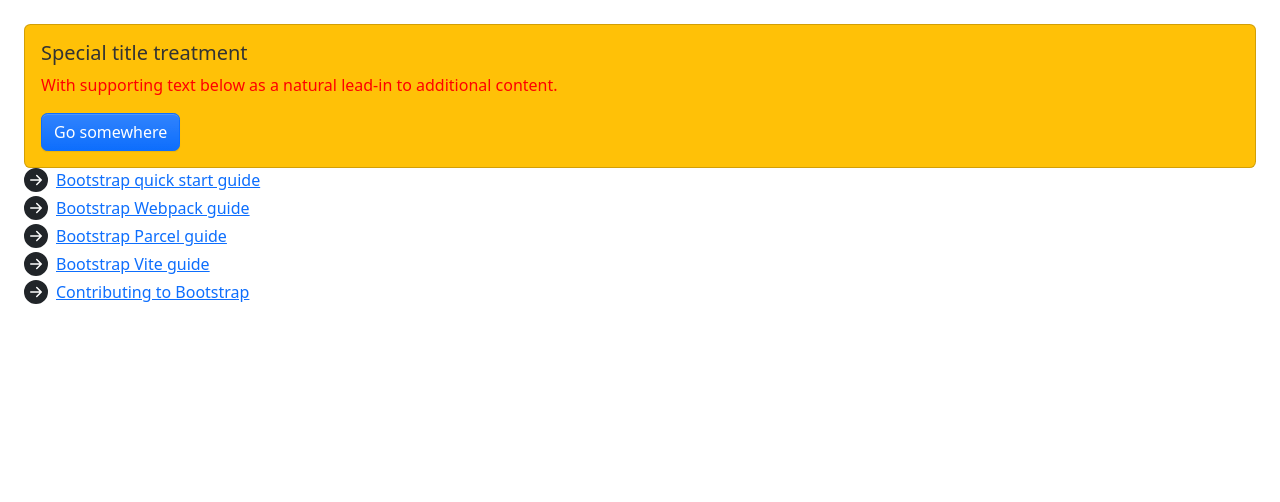
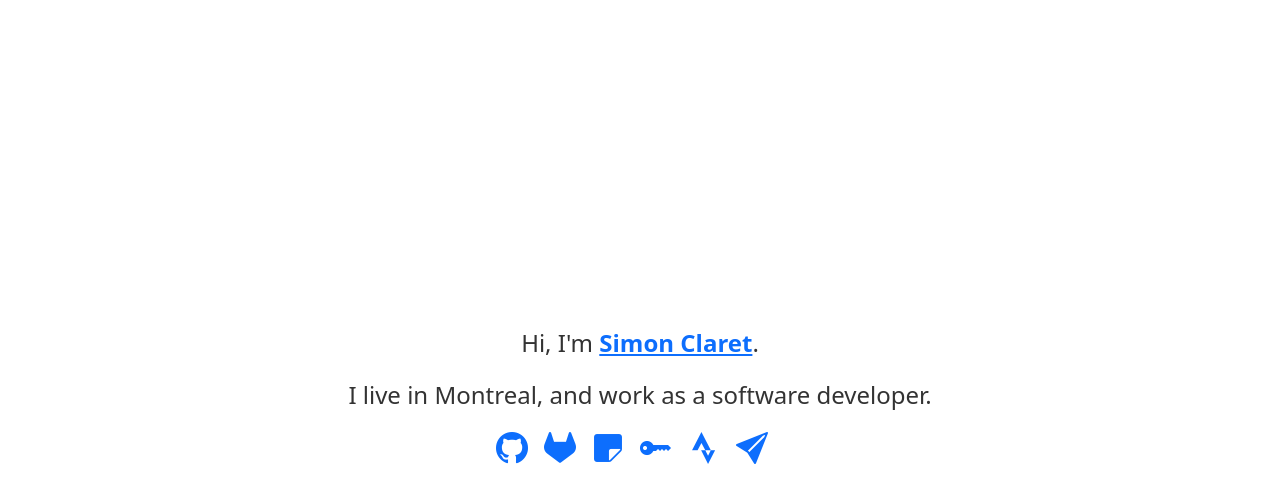
Before and after one commit to sclaret/website-old, a React (Vite) app: page / in a window 1280 px wide. Shown: the top 502 px of the page. Built offline with nearby package versions, Linux system fonts and the light colour scheme.

Commit message:
Home: add a react component with a basic landing page

```diff
--- a/src/App.jsx
+++ b/src/App.jsx
@@ -1,22 +1,9 @@
-import styles from "./App.module.css";
-import { TestIconList } from "./TestIconList.jsx";
+import { Home } from "./Home.jsx";
 
 export function App() {
   return (
     <>
-      <div className="card bg-warning">
-        <div className="card-body">
-          <h5 className="card-title">Special title treatment</h5>
-          <p className={`card-text ${styles.myRedText}`}>
-            With supporting text below as a natural lead-in to additional
-            content.
-          </p>
-          <a href="#" className="btn btn-primary">
-            Go somewhere
-          </a>
-        </div>
-      </div>
-      <TestIconList />
+      <Home />
     </>
   );
 }
--- /dev/null
+++ b/src/Home.jsx
@@ -0,0 +1,72 @@
+import styles from "./Home.module.css";
+
+export function Home() {
+  return (
+    <div className={`container vh-100 d-flex align-items-center p-0`}>
+      <div className={`row w-100 m-0`}>
+        <div className={`col`}></div>
+        <div className={`col-auto mb-5`}>
+          <p className={`text-center fs-4`}>
+            Hi, I'm{" "}
+            <a
+              href="https://www.linkedin.com/in/simonclaret"
+              target="_blank"
+              className={`fw-bold`}
+            >
+              Simon Claret
+            </a>
+            .
+          </p>
+          <p className={`text-center fs-4`}>
+            I live in Montreal, and work as a software developer.{" "}
+          </p>
+          <h2 className={`text-center`}>
+            <a
+              href="https://github.com/sclaret"
+              target="_blank"
+              className={`${styles.iconLink}`}
+            >
+              <i className="bi-github"></i>
+            </a>
+            <a
+              href="https://gitlab.com/sclaret"
+              target="_blank"
+              className={`${styles.iconLink}`}
+            >
+              <i className="bi-gitlab"></i>
+            </a>
+            <a
+              href="https://gist.github.com/sclaret"
+              target="_blank"
+              className={`${styles.iconLink}`}
+            >
+              <i className="bi-sticky-fill"></i>
+            </a>
+            <a
+              href="www_sc.pub"
+              target="_blank"
+              className={`${styles.iconLink}`}
+            >
+              <i className="bi-key-fill"></i>
+            </a>
+            <a
+              href="https://www.strava.com/athletes/9096850"
+              target="_blank"
+              className={`${styles.iconLink}`}
+            >
+              <i className="bi-strava"></i>
+            </a>
+            <a
+              href="https://onlinecontest.org/olc-3.0/gliding/flightbook.html?sp=2011&st=olcp&rt=olc&pi=44435"
+              target="_blank"
+              className={`${styles.iconLink}`}
+            >
+              <i className="bi-send-fill"></i>
+            </a>
+          </h2>
+        </div>
+        <div className={`col`}></div>
+      </div>
+    </div>
+  );
+}
--- /dev/null
+++ b/src/Home.module.css
@@ -0,0 +1,4 @@
+.iconLink {
+    /*color: #adadad;*/
+    margin-right: 1rem;
+}
```
